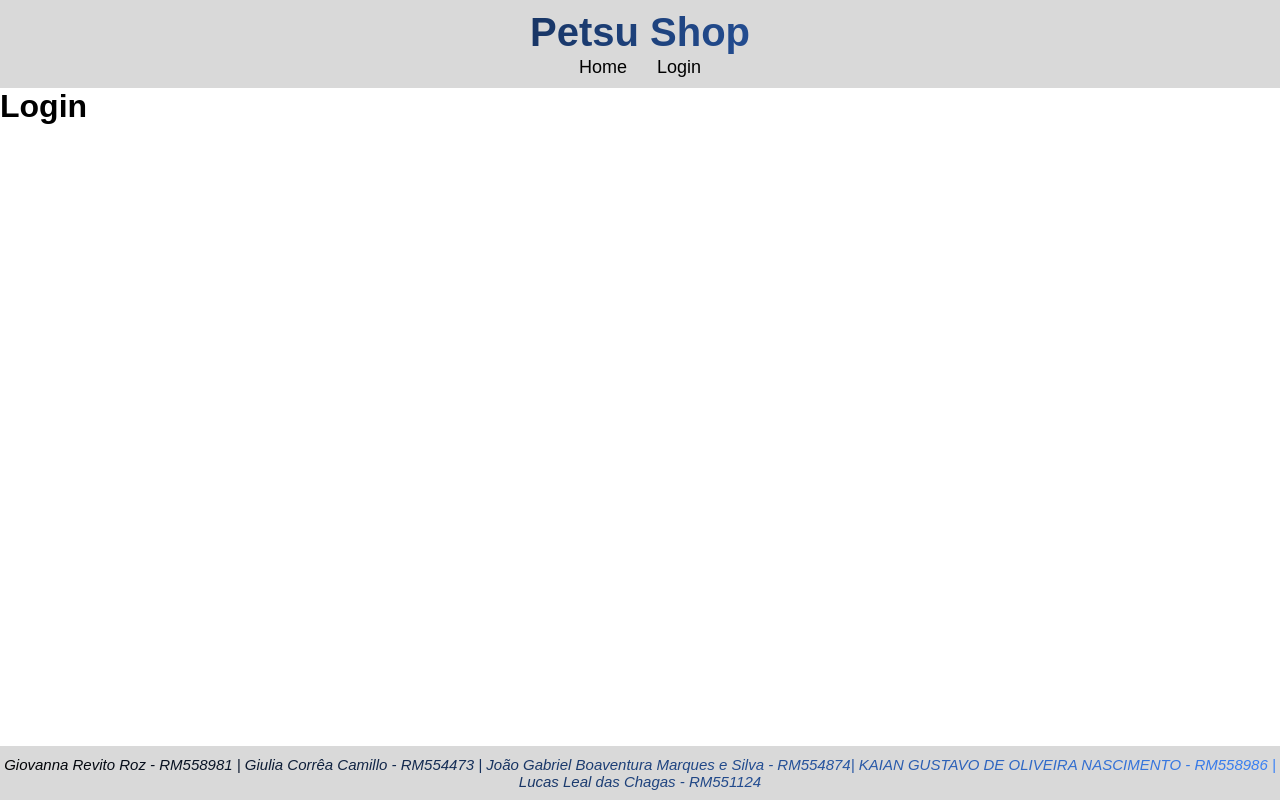
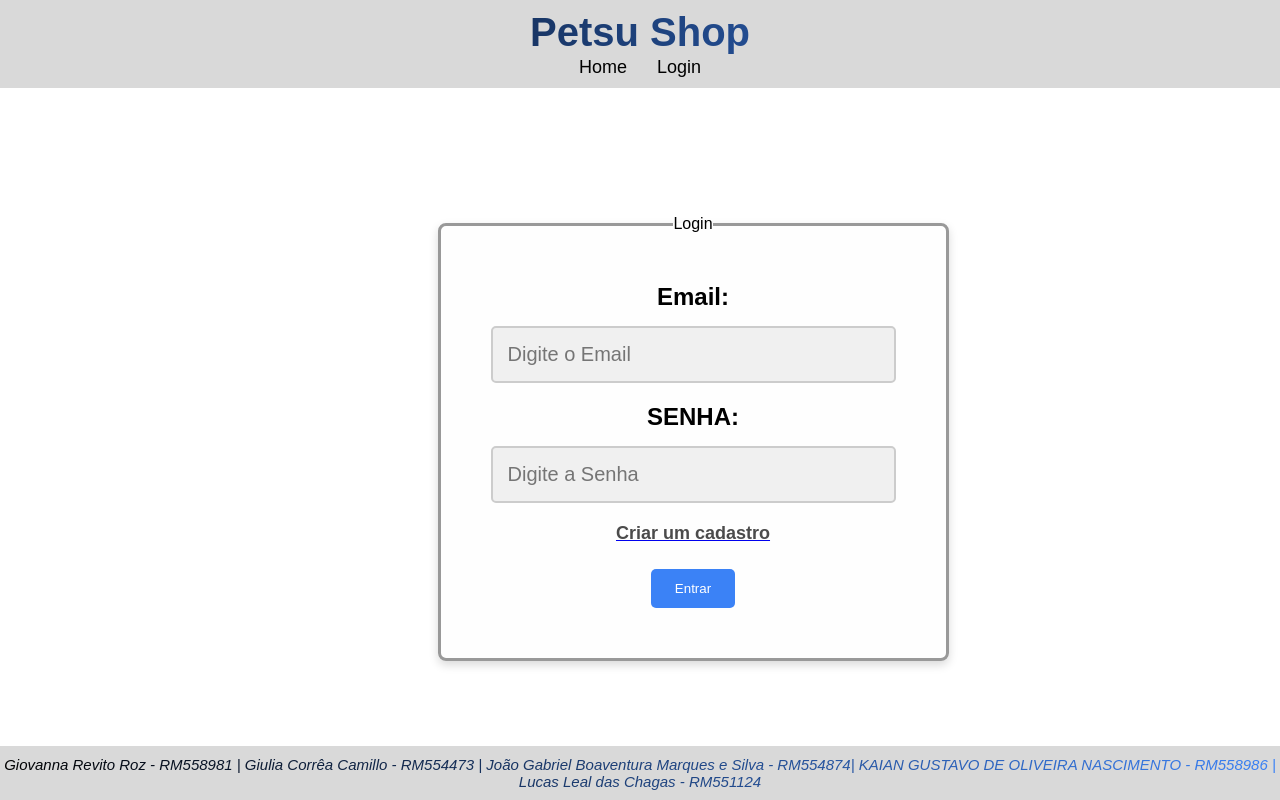
Before and after one commit to LucasLDC/cp4front, a Next.js app in the folder Checkpoint5/: page /Login in a window 1280 px wide. Built offline with nearby package versions, Linux system fonts and the light colour scheme.

Commit message:
POR FAVOR, IMPLEMENTEM O SESSION/LOCAL STORAGE NO LOGIN!

```diff
--- a/Checkpoint5/src/app/Login/Login.module.css
+++ b/Checkpoint5/src/app/Login/Login.module.css
@@ -0,0 +1,65 @@
+.fieldset {
+    border: 3px solid #999;
+    border-radius: 8px;
+    padding: 50px;
+    margin: 30px 0;
+    background-color: #fefefe;
+    box-shadow: 0 4px 10px rgba(0, 0, 0, 0.15);
+    width: 100%;
+    max-width: 600px;
+}
+
+.section {
+    display: flex;
+    justify-content: center;
+    align-items: center;
+    text-align: center;
+    height: 700px;
+    margin: 0 auto;
+}
+
+.section input[type="text"],
+.section input[type="email"],
+.section input[type="password"] {
+    width: 100%;
+    padding: 15px;
+    margin-bottom: 20px;
+    border: 2px solid #CCCCCC;
+    border-radius: 5px;
+    background-color: #F0F0F0;
+    font-size: 20px;
+    box-sizing: border-box;
+    transition: border-color 0.3s ease;
+}
+
+.section input[type="text"]:focus,
+.section input[type="email"]:focus,
+.section input[type="password"]:focus {
+    border-color: #3b82f6;
+    outline: none;
+}
+
+.section h4 {
+    font-size: 24px;
+    margin-bottom: 15px;
+}
+
+.button {
+    padding: 12px 24px;
+    background-color: #3b82f6;
+    color: white;
+    border: none;
+    border-radius: 5px;
+    transition: background-color 0.3s ease, transform 0.2s;
+    cursor: pointer;
+}
+
+.button:hover {
+    background: #0077B6;
+}
+
+.createAccount {
+    color: #4b4b4b;
+    font-size: 18px;
+    margin-bottom: 25px;
+}
--- a/Checkpoint5/src/app/Login/page.tsx
+++ b/Checkpoint5/src/app/Login/page.tsx
@@ -1,9 +1,35 @@
-'use client'
+import styles from './Login.module.css';
+import Link from 'next/link';
 
-const Login =()=>{
-    return(
-        <h1>Login</h1>
-    )
-}
+const Login = () => {
+    return (
+        <section className={styles.section}>
+            <form id={styles.LOGIN}>
+                <fieldset className={styles.fieldset}>
+                    <legend>Login</legend>
+
+                    <label htmlFor="txtEmail">
+                        <h4> Email: </h4>
+                        <input type="email" placeholder="Digite o Email" />
+                    </label>
+                    <br />
+
+                    <label htmlFor="txtSenha">
+                        <h4> SENHA: </h4>
+                        <input type='password' placeholder="Digite a Senha" />
+                    </label>
+                    <br />
+
+                    <Link href="/Cadastro">
+                        <h1 className={styles.createAccount}>Criar um cadastro</h1>
+                    </Link>
+                    <Link href="/Consultas_Veterinarias">
+                        <button type="button" className={styles.button}>Entrar</button>
+                    </Link>
+                </fieldset>
+            </form>
+        </section>
+    );
+};
 
 export default Login;
--- a/Checkpoint5/src/app/not-found.tsx
+++ b/Checkpoint5/src/app/not-found.tsx
@@ -5,7 +5,7 @@ export default function NotFound() {
     return (
         <div className={styles.container}>
             <h1 className={styles.title}>404</h1>
-            <p className={styles.message}>Oops! Página não encontrada.</p>
+            <p className={styles.message}>Oops! Uma pena não ser isso que você procura :( </p>
             <Link href="/Login">
                 <button className={styles.button} > Voltar para a página inicial</button>
             </Link>
```
